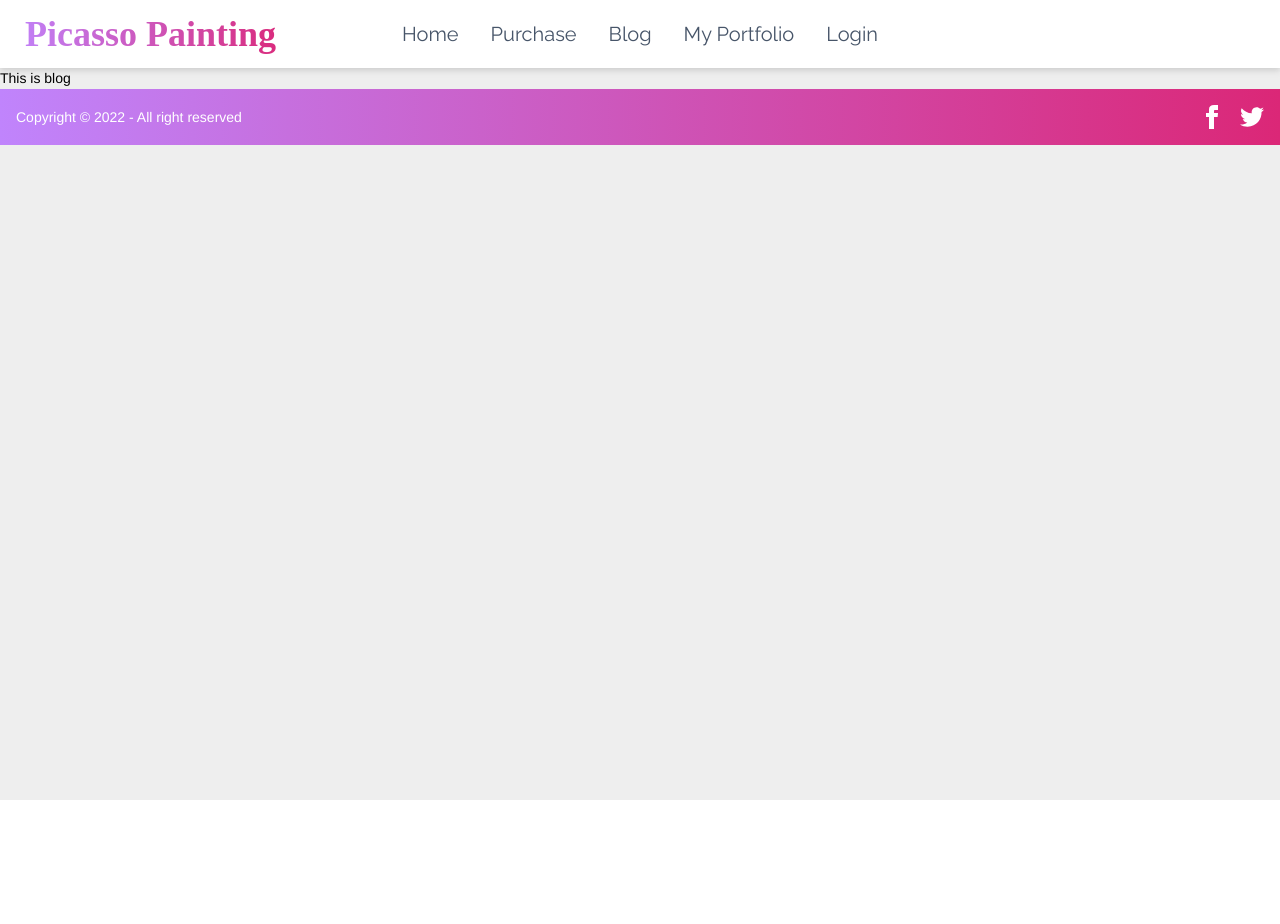
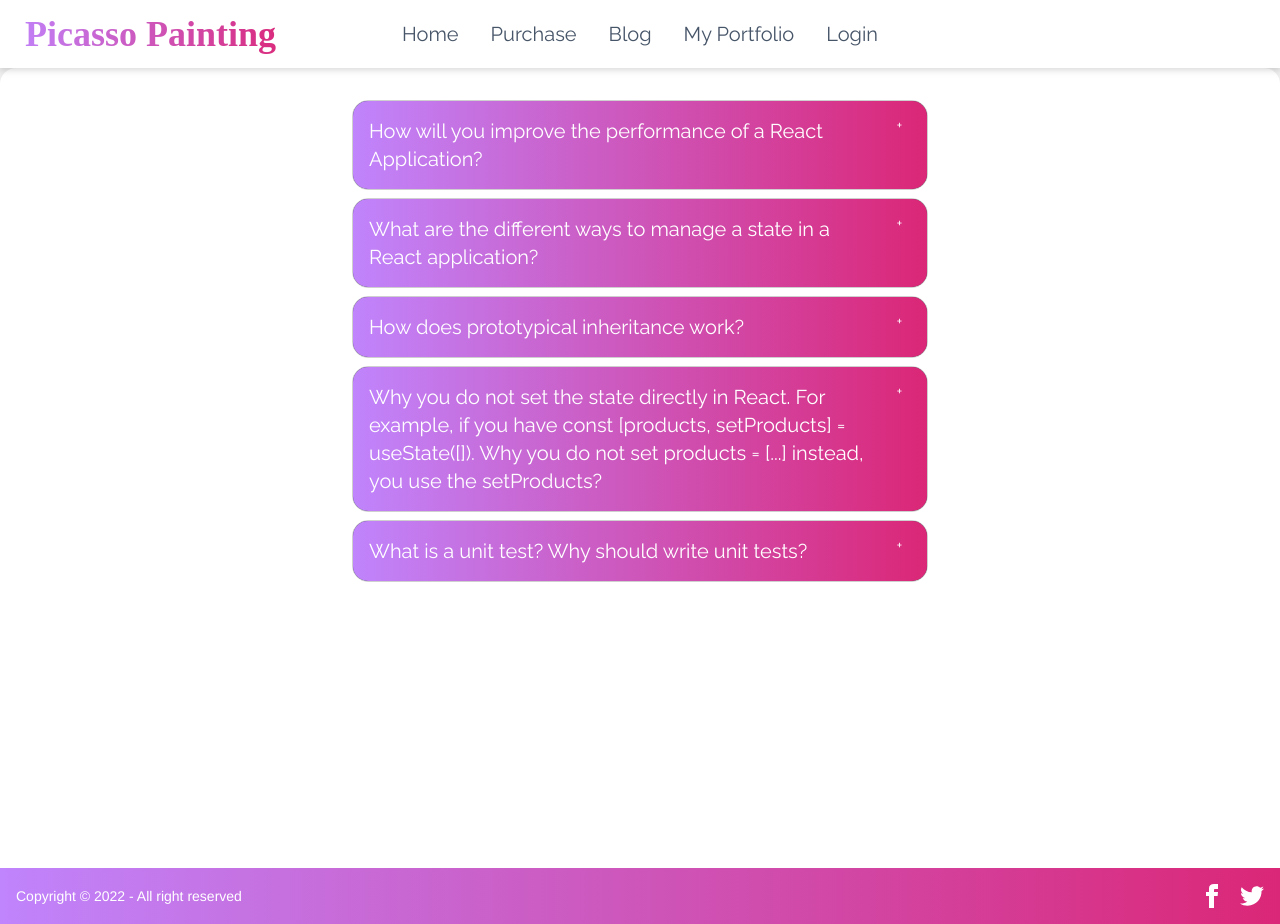
Before and after one commit to khanmohammadimran/picasso-painting, a React (Create React App) app: page /blog in a window 1280 px wide. Before the commit the page ends 800 px from the top, so only its background shows below. Built offline with nearby package versions, Linux system fonts and the light colour scheme; no server answers; a web font is replaced by a local one.

Commit message:
blog section updated

```diff
--- a/src/Pages/Blogs/Blogs.js
+++ b/src/Pages/Blogs/Blogs.js
@@ -2,8 +2,61 @@ import React from 'react';
 
 const Blogs = () => {
     return (
-        <div>
-            <h2>This is blog</h2>
+        <div class="card bg-base-100 font-raleway h-screen">
+            <div class="card-body w-1/2 mx-auto">
+                <div class="collapse collapse-plus border border-base-300 bg-base-100 rounded-box text-white">
+                    <input type="checkbox" class="peer" />
+                    <div class="collapse-title bg-primary bg-gradient-to-r from-purple-400 to-pink-600">
+                        <h2 className='text-xl'>How will you improve the performance of a React Application?</h2>
+                    </div>
+                    <div class="collapse-content">
+                        <p className='text-black p-2'>To optimize react appilcation perfomance we have to handle several techniques such as keep component state where necessary, avoid unnecessary re-renders, avoid using dynamic for code spliting. We can use react fragment to avoid adding extra nodes to the DOM. Also we can use React suspense and react lazy for lazy loading components. React comes with many React.lazy API so that we can render a dynamic import as a regular component. </p>
+                    </div>
+                </div>
+
+                <div class="collapse collapse-plus border border-base-300 bg-base-100 rounded-box text-white">
+                    <input type="checkbox" class="peer" />
+                    <div class="collapse-title bg-primary bg-gradient-to-r from-purple-400 to-pink-600">
+                        <h2 className='text-xl'>What are the different ways to manage a state in a React application?</h2>
+                    </div>
+                    <div class="collapse-content">
+                        <p className='text-black p-2'>There are 4 types different state we can manage in your React apps: <ul>
+                            <li>• Local state.</li>
+                            <li>• Global state.</li>
+                            <li>• Server state.</li>
+                            <li>• URL state.</li>
+                            <p>Local state is commonly used for using useState hook. We can show any modal or component for a form component like form submission. Global state is used for data manages for multiple components. Global state is very important for update data. Server state is used for any data that comes from backend or server that must be integrated with our UI state. URL state plays important role in state. URL state is often missing as a category of state, but it is an important one. In many cases, a lot of major parts of big website or application rely upon accessing URL state. For an example if you build a complete Blog or News related website and you cannot fetch a post based on its slug or id that is in the URL</p>
+                        </ul></p>
+                    </div>
+                </div>
+                <div class="collapse collapse-plus border border-base-300 bg-base-100 rounded-box text-white">
+                    <input type="checkbox" class="peer" />
+                    <div class="collapse-title bg-primary bg-gradient-to-r from-purple-400 to-pink-600">
+                        <h2 className='text-xl'>How does prototypical inheritance work?</h2>
+                    </div>
+                    <div class="collapse-content">
+                        <p className='text-black p-2'>JavaScript's Inheritance feature is used for add methods and properties in objects. In this method an object can inherit properties and method from different objects. Frequently we use Inheritance feature for get and set the prototype of an object. Also we use javascript prototype to add new properties and methoeds to an existing object. In Javascript proto property every object has its own hidden. If we want to access the prototype with proto property. </p>
+                    </div>
+                </div>
+                <div class="collapse collapse-plus border border-base-300 bg-base-100 rounded-box text-white">
+                    <input type="checkbox" class="peer" />
+                    <div class="collapse-title bg-primary bg-gradient-to-r from-purple-400 to-pink-600">
+                        <h2 className='text-xl'>Why you do not set the state directly in React. For example, if you have const [products, setProducts] = useState([]). Why you do not set products = [...] instead, you use the setProducts?</h2>
+                    </div>
+                    <div class="collapse-content">
+                        <p className='text-black p-2'>React render a virtual DOM at the behind and it has a copy of the old virtual DOM and the updated one, for this we should not update the state directly, so we can have two different object references in memory, we have both old virtual DOM as well as the new virtual DOM setState, and React. useState create queues for React core to update the state object of a React component. So the process to update React state is asynchronous for performance reasons. That's why changes don't feel immediately.</p>
+                    </div>
+                </div>
+                <div class="collapse collapse-plus border border-base-300 bg-base-100 rounded-box text-white">
+                    <input type="checkbox" class="peer" />
+                    <div class="collapse-title bg-primary bg-gradient-to-r from-purple-400 to-pink-600">
+                        <h2 className='text-xl'>What is a unit test? Why should write unit tests?</h2>
+                    </div>
+                    <div class="collapse-content">
+                        <p className='text-black p-2'>React render a virtual DOM at the behind and it has a copy of the old virtual DOM and the updated one, for this we should not update the state directly, so we can have two different object references in memory, we have both old virtual DOM as well as the new virtual DOM setState, and React. useState create queues for React core to update the state object of a React component. So the process to update React state is asynchronous for performance reasons. That's why changes don't feel immediately.</p>
+                    </div>
+                </div>
+            </div>
         </div>
     );
 };
```
